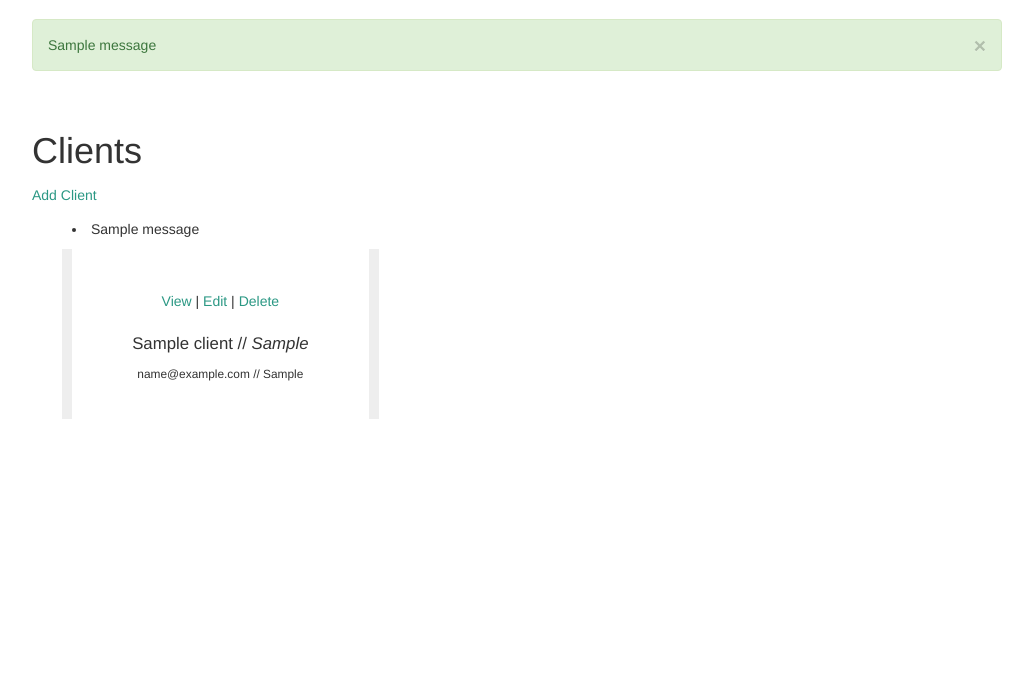
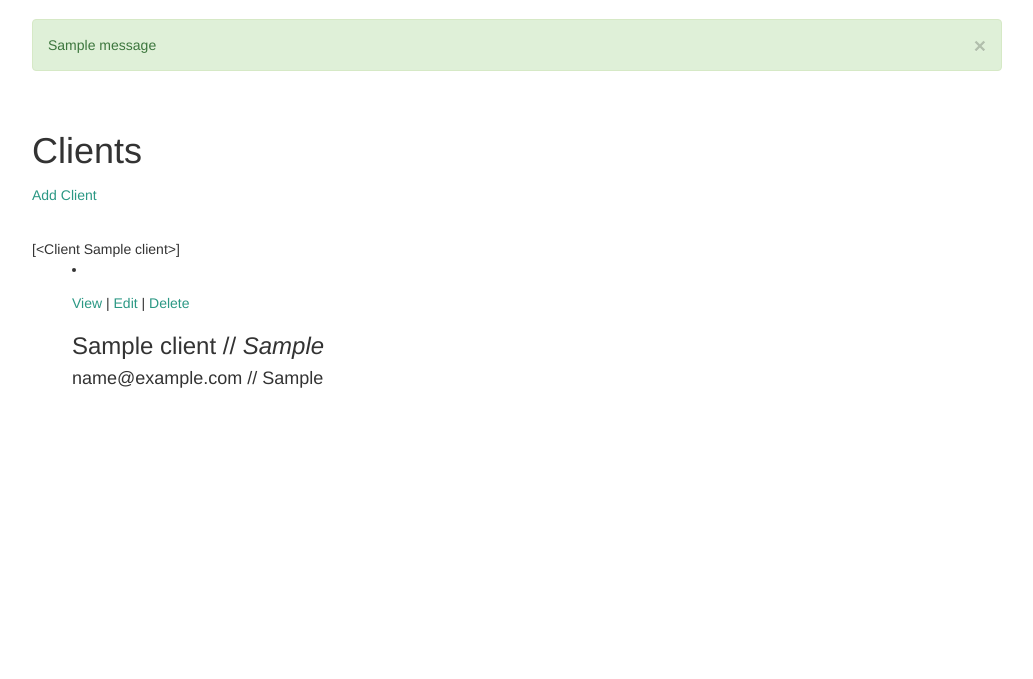
Before and after one commit to mjhea0/cabinet, a Flask app: page /clients in a window 1280 px wide. Shown: the part 51-730 px from the top of the page, without its empty margins (123-1156 px from the left). Run offline with Flask 2, Linux system fonts and the light colour scheme; a user stored in the database is signed in; tables that the repository leaves empty hold one stand-in row (values such as "Sample post"); one stand-in notice (Sample message) is shown; parts of the project's set-up code (start-up, migrations or seed data) failed here and were passed over; some libraries are stand-ins or nearby versions.

Commit message:
updated client templates

```diff
--- a/project/client/views.py
+++ b/project/client/views.py
@@ -27,8 +27,12 @@ client_blueprint = Blueprint('client', __name__,)
 @client_blueprint.route('/clients')
 @login_required
 def clients():
-    clients = Client.query.order_by('name')
-    return render_template('clients/clients.html', clients=clients)
+    clients = Client.query.order_by('name').all()
+    return render_template(
+        'clients/clients.html',
+        title='Clients',
+        clients=clients
+    )
 
 
 @client_blueprint.route('/clients/<int:client_id>')
--- a/project/templates/clients/clients.html
+++ b/project/templates/clients/clients.html
@@ -1,31 +1,31 @@
 {% extends '_base.html' %}
+
 {% block content %}
+
   <header class="content-header">
     <h1>Clients</h1>
-		<p class="add-link"><a href="{{ url_for('create_client') }}">Add Client</a></p>
+    <p class="add-link"><a href="{{ url_for('client.create_client') }}">Add Client</a></p>
   </header>
-	{% with messages = get_flashed_messages() %}
-		{% if messages %}
-			<ul class="flash-messages">
-			{% for message in messages %}
-				<li>{{ message }}</li>
-			{% endfor %}
-			</ul>
-		{% endif %}
-	{% endwith %}
+
+  <br>
+
   {% if clients %}
-		<ul class="clients">
-		{% for client in clients %}<li class="client">
-			<p class="actions">
-				<a href="{{ url_for('view_client', client_id = client.id) }}">View</a> |
-				<a href="{{ url_for('edit_client', client_id = client.id) }}">Edit</a> |
-				<a href="{{ url_for('delete_client', client_id = client.id) }}">Delete</a>
+    {{clients}}
+    <ul>
+      {% for client in clients %}
+        <li>
+          <p>
+            <a href="{{ url_for('client.view_client', client_id = client.id) }}">View</a> |
+            <a href="{{ url_for('client.edit_client', client_id = client.id) }}">Edit</a> |
+            <a href="{{ url_for('client.delete_client', client_id = client.id) }}">Delete</a>
           </p>
           <h3>{{ client.name }} // <em>{{ client.company }}</em></h3>
           <h4>{{ client.email }} // {{ client.country }}</h4>
-		</li>{% endfor %}
+        </li>
+      {% endfor %}
     </ul>
   {% else %}
-		<p class="no-data">You haven't created any clients yet.</p>
+    <p>You haven't created any clients yet.</p>
   {% endif %}
+
 {% endblock %}
--- a/project/templates/clients/create.html
+++ b/project/templates/clients/create.html
@@ -1,5 +1,7 @@
 {% extends '_base.html' %}
+
 {% block content %}
+
 	<header class="content-header">
 		<h1>Clients</h1>
 		<h2>Add a New Client</h2>
@@ -9,4 +11,5 @@
 		{% include 'clients/_form.html' %}
 		<p class="form-buttons"><button>Add Client</button></p>
 	</form>
+
 {% endblock content %}
```
Lines whose indentation alone changed are shown as unchanged.
